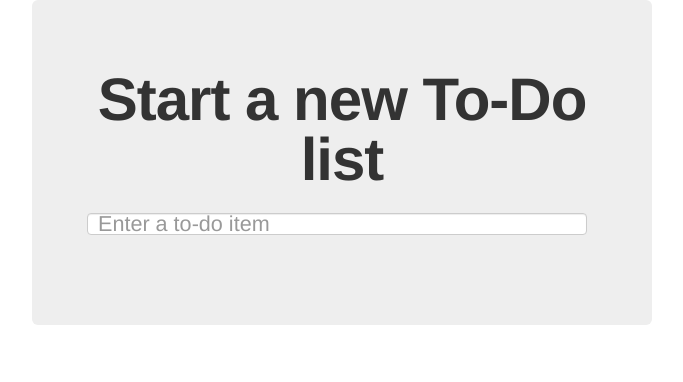
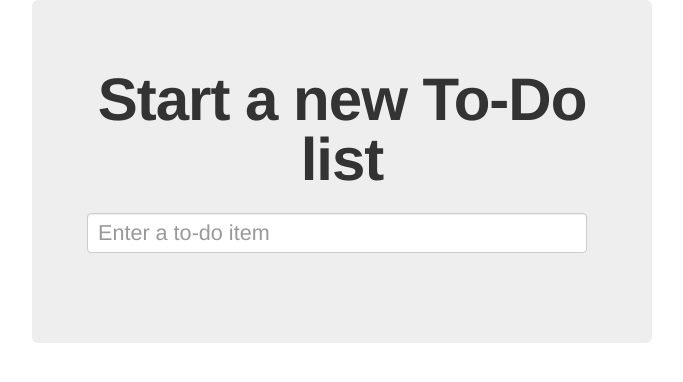
Before and after one commit to spncrlkt/tdd, a Django app: page / in a window 1280 px wide. Shown: the top 382 px of the page, without its empty margins (298-981 px from the left). Run offline with Django 3.2, Linux system fonts and the light colour scheme; some libraries are stand-ins or nearby versions.

Commit message:
Add min-height hack for front page

```diff
--- a/superlists/lists/static/base.css
+++ b/superlists/lists/static/base.css
@@ -4,4 +4,5 @@
 	margin-top: 2ex;
 	margin-left: -10px;
 	width: 100%;
+	min-height:40px;
 }
```
